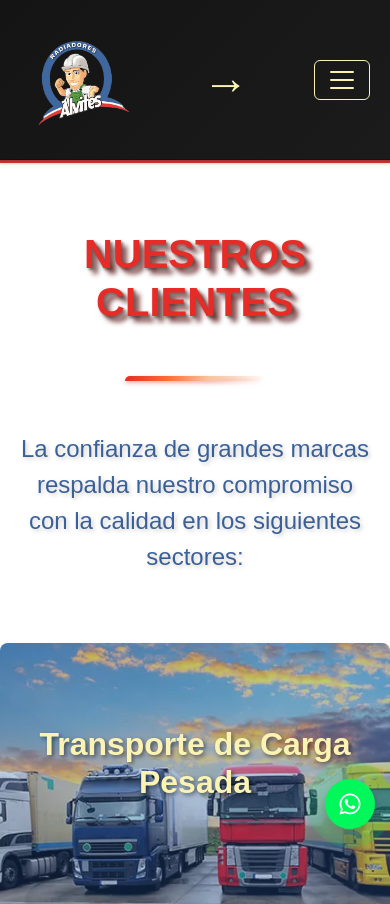
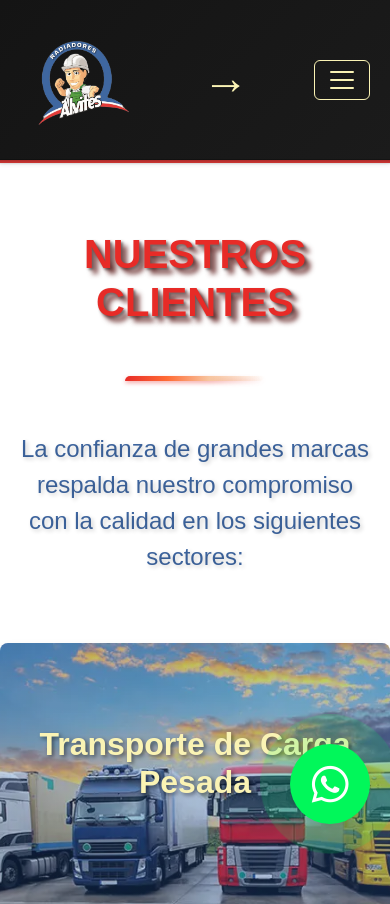
Before and after one commit to Anderak47/anderak47.github.io, a plain HTML site: page html/clientes.html in a window 390 px wide. Shown: the top 904 px of the page. Drawn offline with nearby package versions, Linux system fonts and the light colour scheme.

Commit message:
whatssap_grande

```diff
--- a/css/styles.css
+++ b/css/styles.css
@@ -532,20 +532,19 @@ footer {
     }
 }
 
-@media (max-width: 480px) {
+@media (max-width: 768px) {
     .whatsapp-btn {
-        bottom: 15px;
-        right: 15px;
-        width: 50px;
-        height: 50px;
-        font-size: 20px;
+        bottom: 20px;
+        right: 20px;
+        width: 80px;
+        height: 80px;
+        font-size: 32px;
     }
 
     .whatsapp-btn i {
-        font-size: 24px;
+        font-size: 42px;
     }
 }
-
 
 .portada-container {
     width: 100%;
```
